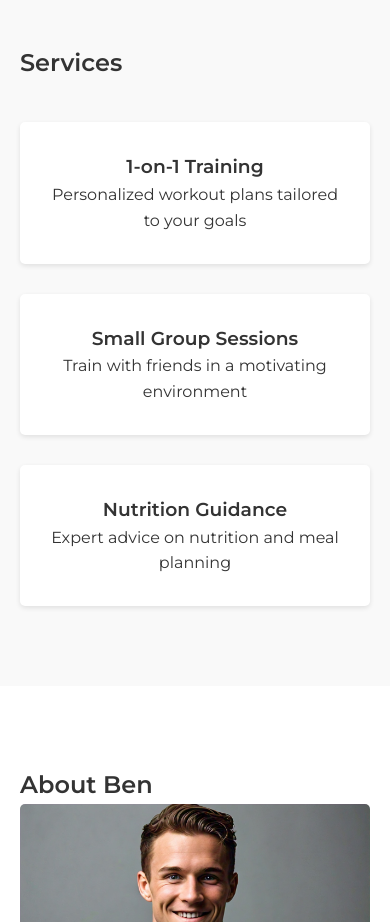
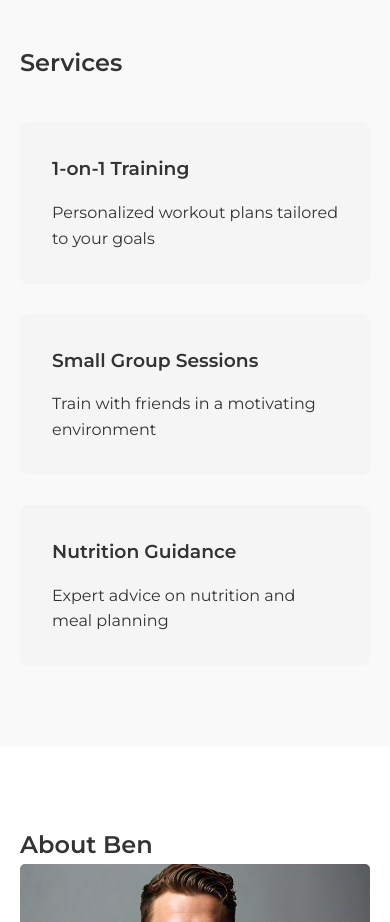
Before and after one commit to MHertaeg/BENPT, a plain HTML site: page index.html in a window 390 px wide. Shown: the part 880-1802 px from the top of the page. Drawn offline with Linux system fonts and the light colour scheme.

Commit message:
fix phone

```diff
--- a/styles.css
+++ b/styles.css
@@ -115,17 +115,26 @@ header {
 }
 
 .service-card {
-    background: white;
-    padding: 30px;
-    border-radius: 5px;
-    box-shadow: 0 2px 5px rgba(0,0,0,0.1);
-    text-align: center;
-    transition: transform 0.3s ease, box-shadow 0.3s ease;
+    text-decoration: none;
+    color: inherit;
+    display: block;
+    background: #f5f5f5;
+    padding: 2rem;
+    border-radius: 8px;
+    transition: transform 0.2s ease;
 }
 
 .service-card:hover {
     transform: translateY(-5px);
-    box-shadow: 0 5px 15px rgba(0,0,0,0.1);
+}
+
+.service-card h3 {
+    color: inherit;
+    margin-bottom: 1rem;
+}
+
+.service-card p {
+    color: inherit;
 }
 
 /* About Section */
```
